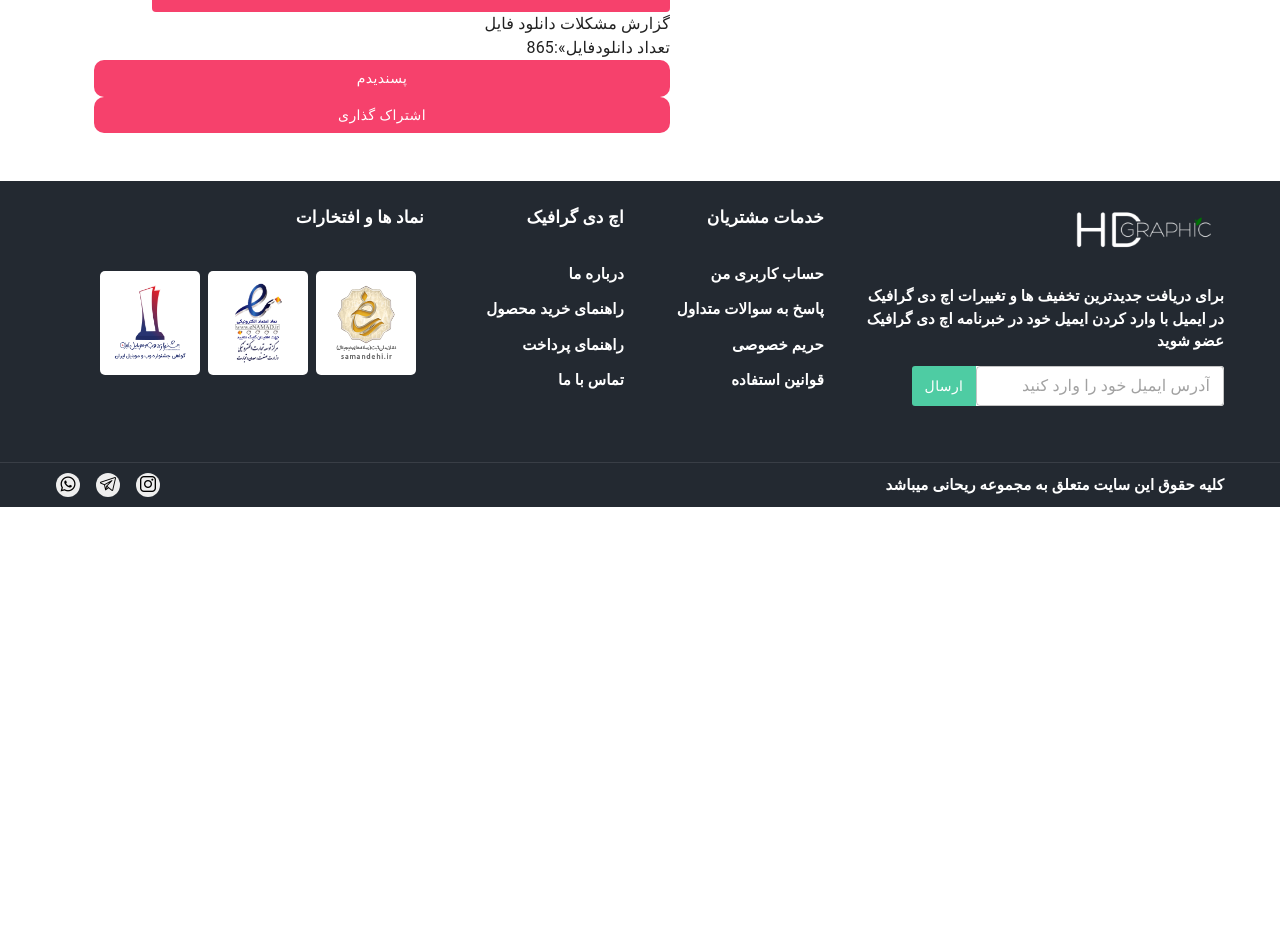
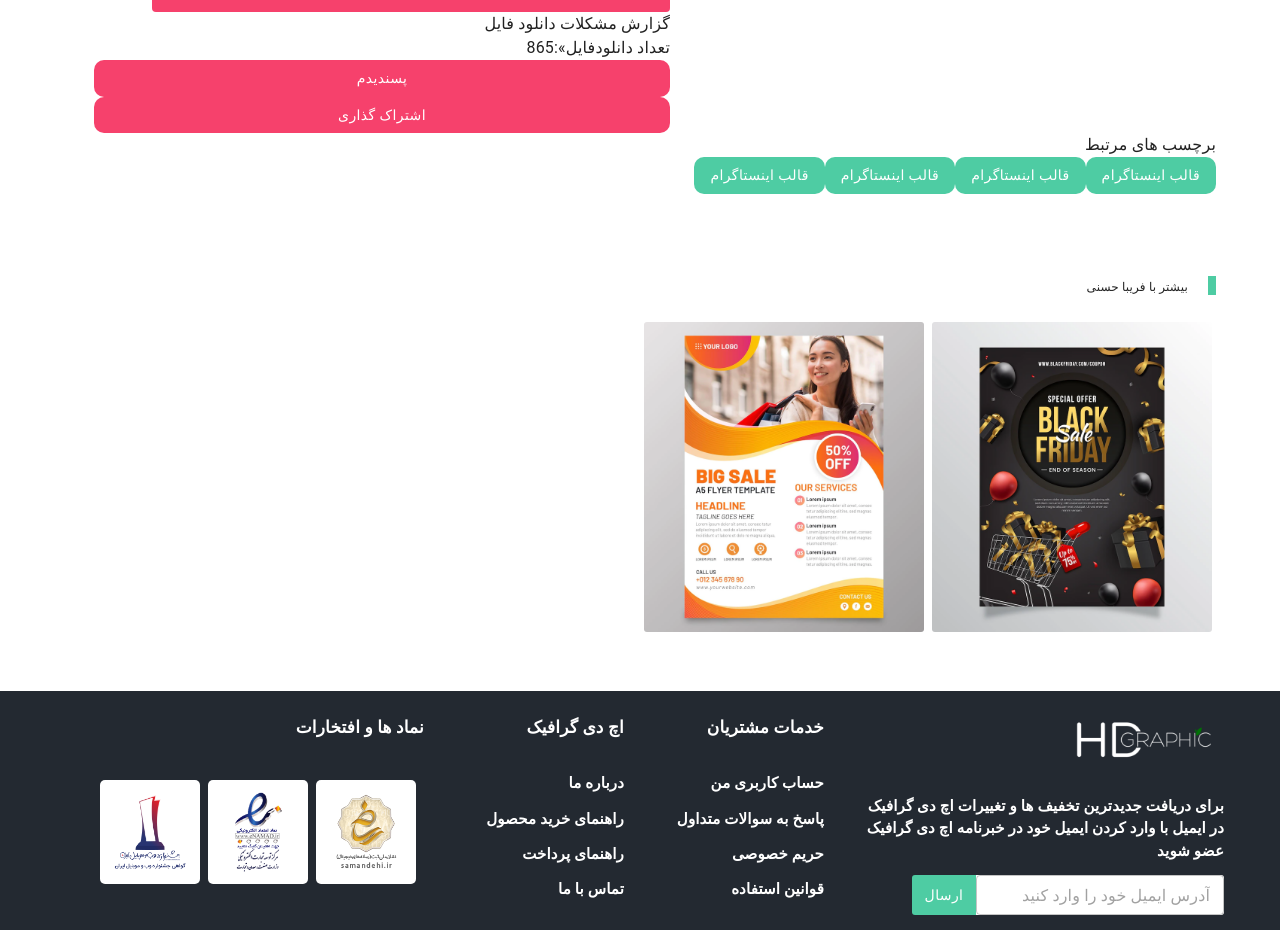
Before and after one commit to saeedjs/HD-Graphic, a Next.js app: page /category in a window 1280 px wide. Shown: the part 940-1870 px from the top of the page. Before the commit the page ends 1447 px from the top, so only its background shows below. Built offline with nearby package versions, Linux system fonts and the light colour scheme.

Commit message:
change single product

```diff
--- a/components/products/SingleProduct.js
+++ b/components/products/SingleProduct.js
@@ -2,6 +2,7 @@ import { Button, ButtonBase, Typography } from "@mui/material";
 import Grid from "@mui/material/Grid";
 import { Box, Container } from "@mui/system";
 import ImageSearchIcon from "@mui/icons-material/ImageSearch";
+import Link from "next/link";
 
 const SingleProduct = () => {
   return (
@@ -176,6 +177,97 @@ const SingleProduct = () => {
             </Button>
           </Grid>
         </Grid>
+        <Typography>برچسب های مرتبط</Typography>
+        <Button
+          variant="contained"
+          width="48px"
+          height="32px"
+          sx={{
+            backgroundColor: "colors.green",
+            borderRadius: "10px",
+            boxShadow: "none",
+          }}
+        >
+          قالب اینستاگرام
+        </Button>
+        <Button
+          variant="contained"
+          width="48px"
+          height="32px"
+          sx={{
+            backgroundColor: "colors.green",
+            borderRadius: "10px",
+            boxShadow: "none",
+          }}
+        >
+          قالب اینستاگرام
+        </Button>
+        <Button
+          variant="contained"
+          width="48px"
+          height="32px"
+          sx={{
+            backgroundColor: "colors.green",
+            borderRadius: "10px",
+            boxShadow: "none",
+          }}
+        >
+          قالب اینستاگرام
+        </Button>
+        <Button
+          variant="contained"
+          width="48px"
+          height="32px"
+          sx={{
+            backgroundColor: "colors.green",
+            borderRadius: "10px",
+            boxShadow: "none",
+          }}
+        >
+          قالب اینستاگرام
+        </Button>
+        <Box
+          sx={{
+            padding: "40px",
+          }}
+        ></Box>
+        <span style={{ borderRight: "8px solid #4ECCA3 " }}>
+          <span style={{ margin: "20px", fontSize: "12px", fontWeight: "500" }}>
+            بیشتر با فریبا حسنی
+          </span>
+        </span>
+
+        <Box
+          sx={{
+            padding: "10px",
+          }}
+        ></Box>
+        <Grid container>
+          <Grid item xs={6} sm={6} md={6} lg={3}>
+            <img
+              style={{
+                width: "100%",
+                height: "auto",
+                padding: "4px",
+
+                margin: "0",
+              }}
+              src="./images/123.png"
+            />
+          </Grid>
+          <Grid item xs={6} sm={6} md={6} lg={3}>
+            <img
+              style={{
+                width: "100%",
+                height: "auto",
+                padding: "4px",
+
+                margin: "0",
+              }}
+              src="./images/1234.png"
+            />
+          </Grid>
+        </Grid>
       </Container>
     </>
   );
```
